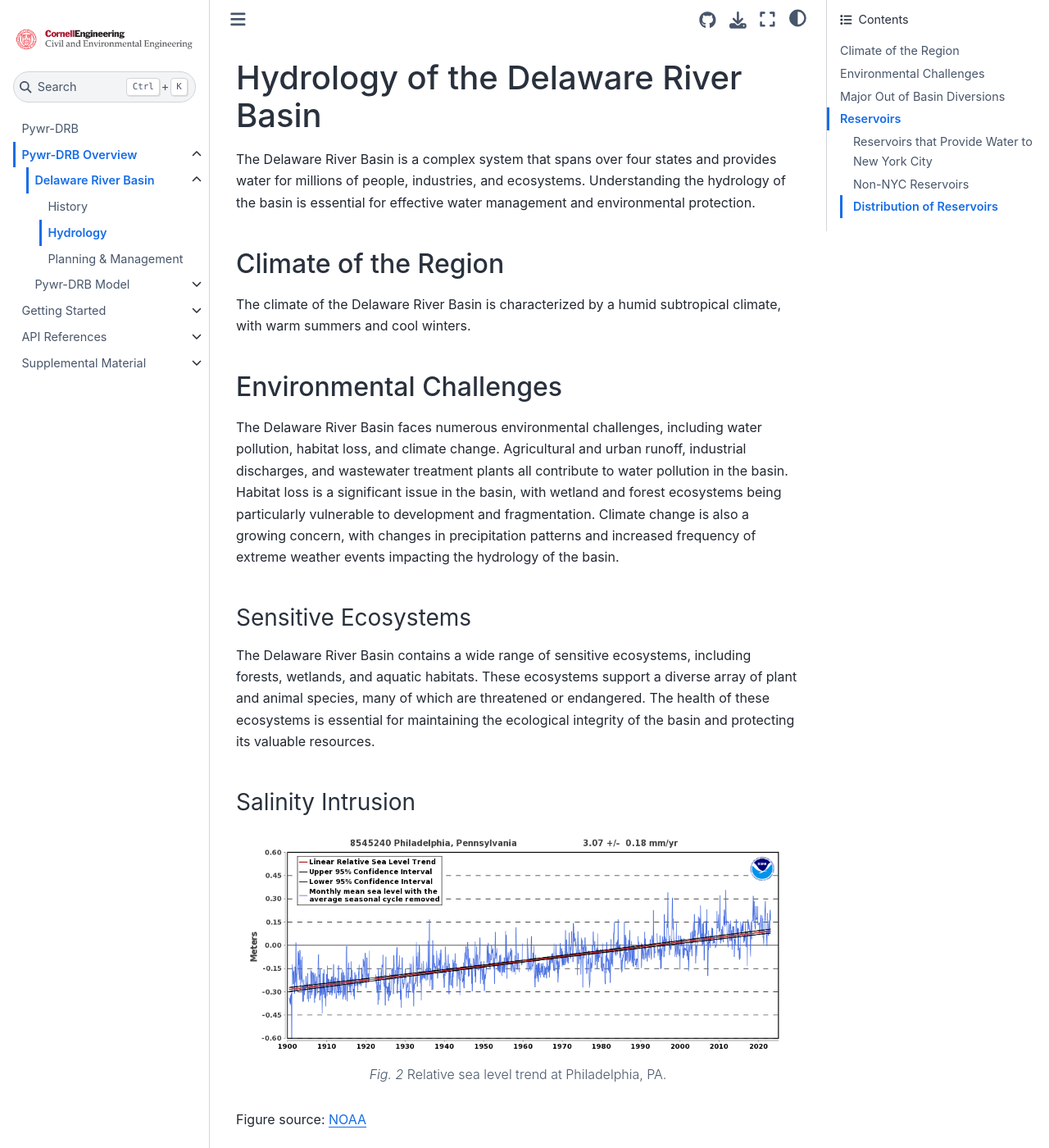
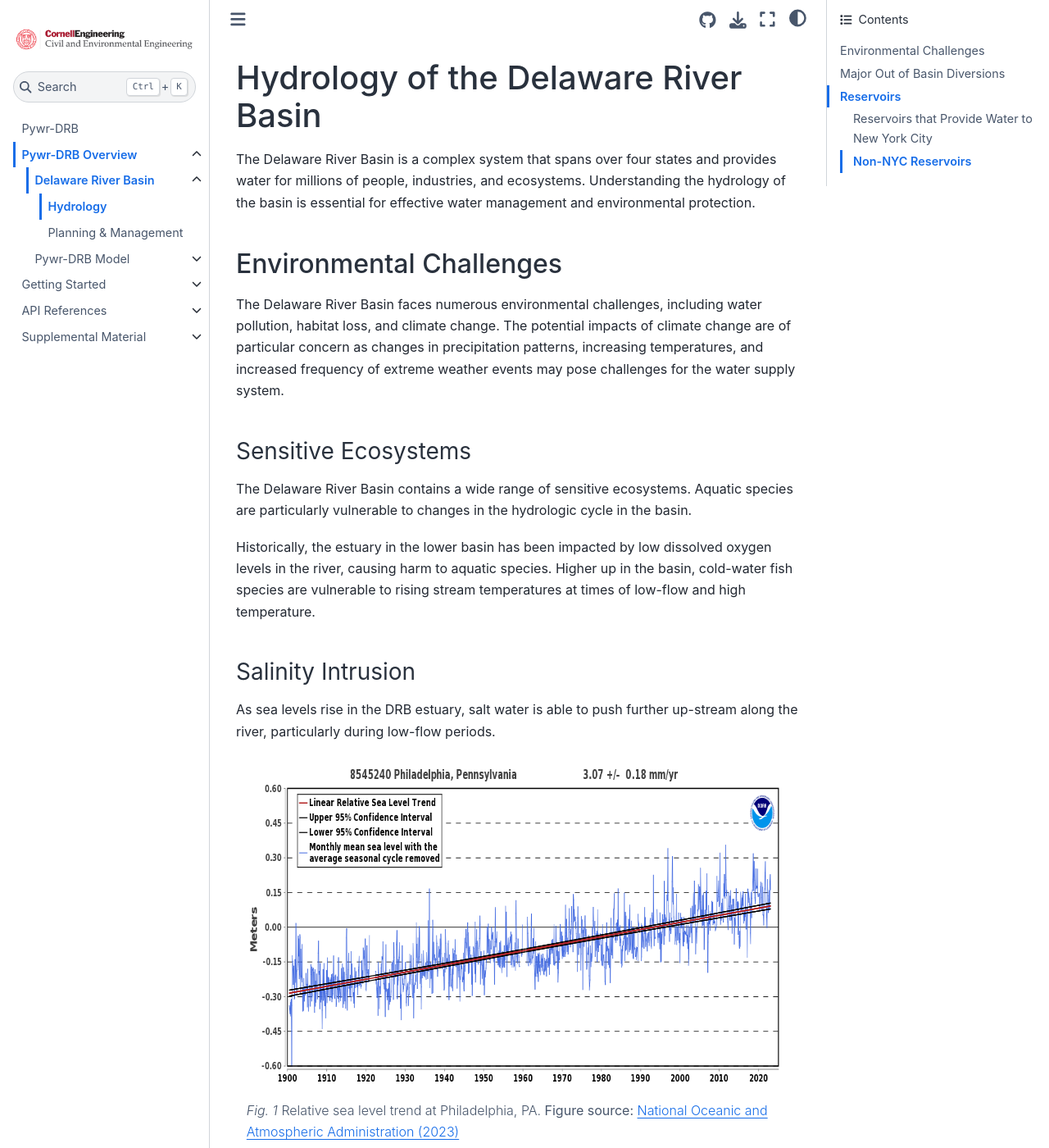
Before and after one commit to TrevorJA/Pywr_DRB_documentation, a Jupyter Book: the page built from docs/Overview/DRB/drb_hydrology.md, in a window 1280 px wide and 1400 px high. Shown: the whole window at 82% size. Built offline with Jupyter Book 1.0.4 settings and Sphinx 7.4.7 and the Sphinx Book theme 1.1.4, drawn with Linux system fonts in a browser that asks for light colours; some of the changed text lies outside the part shown.

Commit message:
Checking on current status

````diff
--- a/docs/Overview/DRB/drb_hydrology.md
+++ b/docs/Overview/DRB/drb_hydrology.md
@@ -2,26 +2,27 @@
 
 The Delaware River Basin is a complex system that spans over four states and provides water for millions of people, industries, and ecosystems. Understanding the hydrology of the basin is essential for effective water management and environmental protection.
 
-## Climate of the Region
-The climate of the Delaware River Basin is characterized by a humid subtropical climate, with warm summers and cool winters.
-
 
 ## Environmental Challenges
-The Delaware River Basin faces numerous environmental challenges, including water pollution, habitat loss, and climate change. Agricultural and urban runoff, industrial discharges, and wastewater treatment plants all contribute to water pollution in the basin. Habitat loss is a significant issue in the basin, with wetland and forest ecosystems being particularly vulnerable to development and fragmentation. Climate change is also a growing concern, with changes in precipitation patterns and increased frequency of extreme weather events impacting the hydrology of the basin.
+The Delaware River Basin faces numerous environmental challenges, including water pollution, habitat loss, and climate change. The potential impacts of climate change are of particular concern as changes in precipitation patterns, increasing temperatures, and increased frequency of extreme weather events may pose challenges for the water supply system.
 
 ### Sensitive Ecosystems
-The Delaware River Basin contains a wide range of sensitive ecosystems, including forests, wetlands, and aquatic habitats. These ecosystems support a diverse array of plant and animal species, many of which are threatened or endangered. The health of these ecosystems is essential for maintaining the ecological integrity of the basin and protecting its valuable resources.
+The Delaware River Basin contains a wide range of sensitive ecosystems. Aquatic species are particularly vulnerable to changes in the hydrologic cycle in the basin.
+
+Historically, the estuary in the lower basin has been impacted by low dissolved oxygen levels in the river, causing harm to aquatic species. Higher up in the basin, cold-water fish species are vulnerable to rising stream temperatures at times of low-flow and high temperature.
 
 ### Salinity Intrusion
 
+As sea levels rise in the DRB estuary, salt water is able to push further up-stream along the river, particularly during low-flow periods.
+
 ```{figure} ../../images/phili_sea_level.png
+:scale: 100%
 :name: philadelphia-sea-level
 
-Relative sea level trend at Philadelphia, PA.
+Relative sea level trend at Philadelphia, PA. **Figure source:** [National Oceanic and Atmospheric Administration (2023)](https://tidesandcurrents.noaa.gov/sltrends/sltrends_station.shtml?id=8545240)
 ```
 
-Figure source: [NOAA](https://tidesandcurrents.noaa.gov/sltrends/sltrends_station.shtml?id=8545240)
-
+Monitoring and managing the salinity intrusion is necessary to ensure that salt water does not reach the Philadelphia water treatment plant.
 
 ## Major Out of Basin Diversions
 The Delaware River Basin is subject to several out-of-basin diversions, with the largest being the New York City Water Supply System, which diverts water from the Delaware River Basin to New York City. Other significant diversions include those for industrial and agricultural purposes.
@@ -34,15 +35,21 @@
 
 Water from these reservoirs is conveyed to New York City through the Delaware Aqueduct, which is the longest tunnel in the world. The aqueduct spans over 85 miles and can deliver up to 600 million gallons of water per day to the city.
 
+```{figure} ../../images/nyc_reservoirs.png
+:name: nyc-reservoirs
+:scale: 125%
+
+Graphical depiction of NYC water supplies, showing contribution from upper DRB reservoirs. **Figure source:** [New York City Environmental Protection](https://www.nyc.gov/site/dep/water/reservoir-levels.page)
+
+```
+
 ### Non-NYC Reservoirs
 The DRBC operates several large reservoirs in the basin, including the Beltzville Reservoir, the Blue Marsh Reservoir, and the Francis E. Walter Reservoir. These reservoirs provide water for municipal and industrial uses, as well as for recreation.
 
 The U.S. Army Corps of Engineers operates several flood control reservoirs in the basin, including the Round Valley Reservoir and the Lake Wallenpaupack Reservoir. These reservoirs help to mitigate flooding during periods of high water flow.
 
-Reservoir operations in the Delaware River Basin vary depending on their primary purpose. Water supply reservoirs, such as those operated by the NYCDEP and the DRBC, are typically managed to ensure adequate storage for drought conditions and to maintain downstream water quality. Flood control reservoirs are managed to store water during periods of high flow and to release it gradually during low flow periods.
 
-### Distribution of Reservoirs
-Reservoirs in the Delaware River Basin are distributed throughout the basin, with the largest concentration located in the upper basin. This reflects the fact that the upper basin is the primary source of water for the entire basin. Reservoirs in the upper basin are managed to store water during wet periods and release it gradually during dry periods, helping to ensure a reliable water supply for downstream users.
+
 
 ```{figure} ../../images/drb_watercolor_viz.png
 :name: drb-watercolor
--- a/docs/_toc.yml
+++ b/docs/_toc.yml
@@ -12,8 +12,6 @@
         - title: Delaware River Basin
           file: Overview/DRB/drb_overview.md
           sections:
-            - title: History
-              file: Overview/DRB/drb_history.md
             - title: Hydrology
               file: Overview/DRB/drb_hydrology.md
             - title: Planning & Management
@@ -31,12 +29,7 @@
         - title: Setup Model
           file: Getting_Started/setup_model.md
         - title: Running Simulations
-          file: Getting_Started/Running_Simulations/running_simulations.md
-          sections:
-            - title: Run all simulations
-              file: Getting_Started/Running_Simulations/run_all_simulations.md
-            - title: Run historic simulation
-              file: Getting_Started/Running_Simulations/run_historic_simulation.md
+          file: Getting_Started/Running_Simulations/run_all_simulations.md
         - title: Interpret results
           file: Getting_Started/Interpret_Results/interpret_results.md
           sections:
````
Also changed, not shown: docs/Overview/DRB/drb_history.md (+0 -12 lines), docs/Overview/DRB/drb_planning_management.md (+37 -0 lines), docs/Overview/Model/pywr_drb_model_nodes.md (+1 -1 lines), docs/Getting_Started/Interpret_Results/model_outputs.md (line endings or trailing spaces), docs/images/drb_reservoir_schematic.png (added), docs/images/nyc_reservoirs.png (added).
